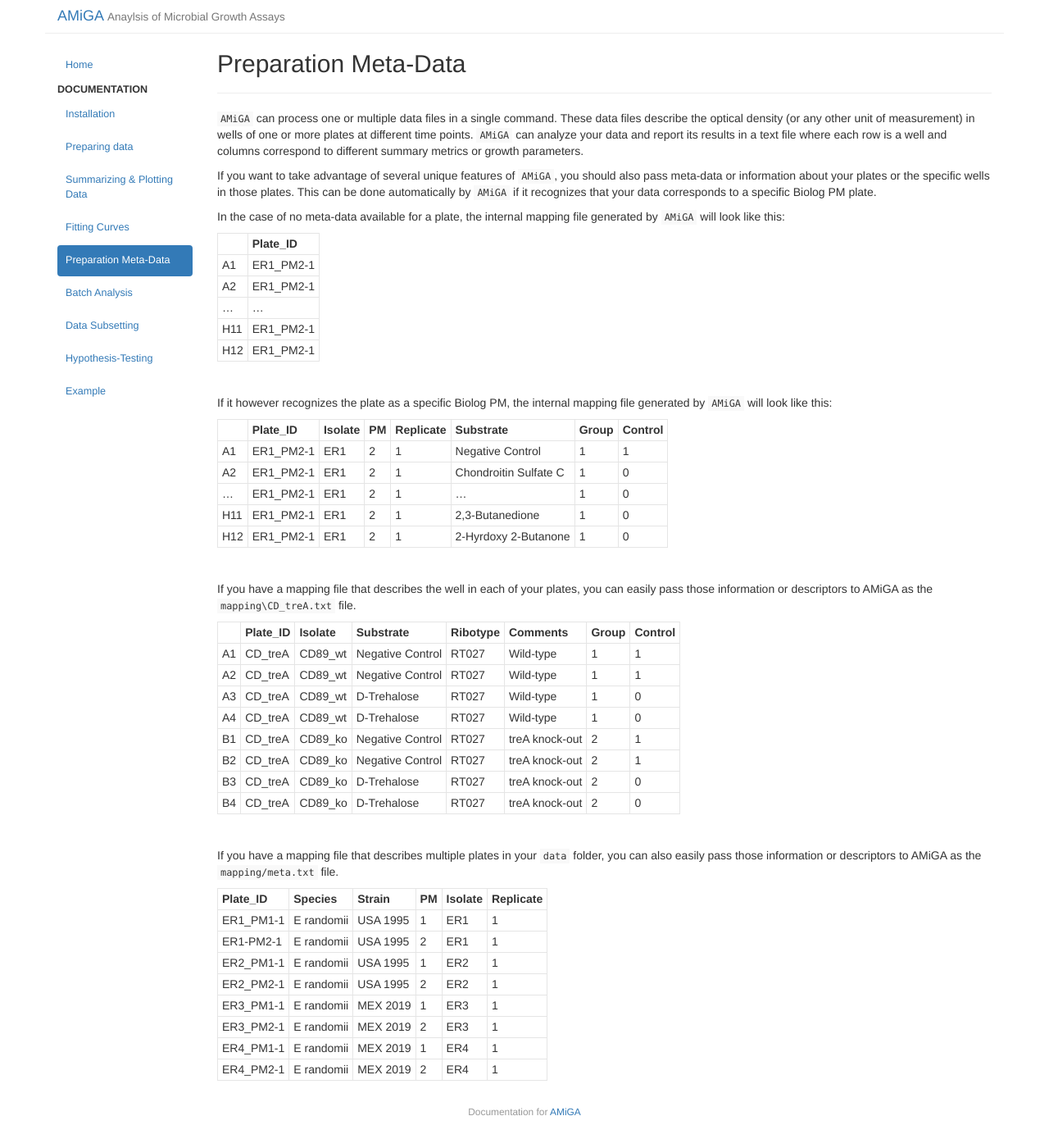
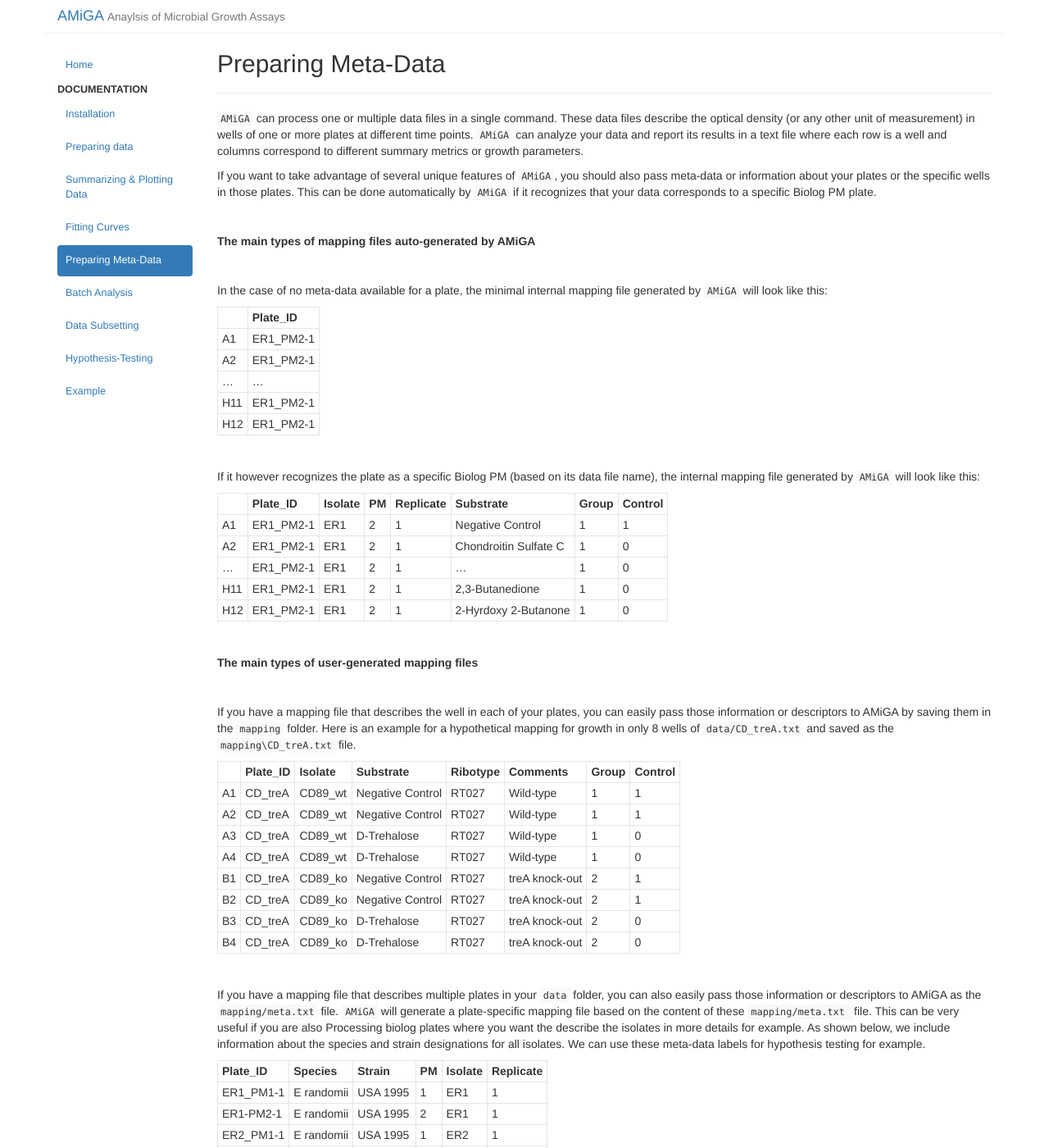
Before and after one commit to firasmidani/amiga, a Jekyll site: the page built from docs/_posts/2020-03-25-metadata.md, in a window 1280 px wide and 1400 px high. Shown: the whole window at 82% size. Built offline with Jekyll 4.4.1, drawn with Linux system fonts in a browser that asks for light colours.

Commit message:
more metadata preparation notes

```diff
--- a/docs/_posts/2020-03-25-metadata.md
+++ b/docs/_posts/2020-03-25-metadata.md
@@ -1,6 +1,6 @@
 ---
 layout: page
-title: "Preparation Meta-Data"
+title: "Preparing Meta-Data"
 category: doc
 date: 2020-03-25 19:11:17
 order: 5
@@ -11,7 +11,13 @@ use_math: true
 
 If you want to take advantage of several unique features of `AMiGA`, you should also pass meta-data or information about your plates or the specific wells in those plates. This can be done automatically by `AMiGA` if it recognizes that your data corresponds to a specific Biolog PM plate.
 
-In the case of no meta-data available for a plate, the internal mapping file generated by `AMiGA` will look like this:
+<br />
+
+**The main types of mapping files auto-generated by AMiGA**
+
+<br />
+
+In the case of no meta-data available for a plate, the minimal internal mapping file generated by `AMiGA` will look like this:
 
 ||Plate_ID|
 |:---|:---|
@@ -23,7 +29,7 @@ In the case of no meta-data available for a plate, the internal mapping file gen
 
 <br />
 
-If it however recognizes the plate as a specific Biolog PM, the internal mapping file generated by `AMiGA` will look like this:
+If it however recognizes the plate as a specific Biolog PM (based on its data file name), the internal mapping file generated by `AMiGA` will look like this:
 
 ||Plate_ID|Isolate|PM|Replicate|Substrate|Group|Control|
 |:---|:---|:---|:---|:---|:---|:---|:---|
@@ -35,7 +41,11 @@ If it however recognizes the plate as a specific Biolog PM, the internal mapping
 
 <br />
 
-If you have a mapping file that describes the well in each of your plates, you can easily pass those information or descriptors to AMiGA as the `mapping\CD_treA.txt` file.
+**The main types of user-generated mapping files**
+
+<br />
+
+If you have a mapping file that describes the well in each of your plates, you can easily pass those information or descriptors to AMiGA by saving them in the `mapping` folder. Here is an example for a hypothetical mapping for growth in only 8 wells of `data/CD_treA.txt` and saved as the `mapping\CD_treA.txt` file.
 
 ||Plate_ID|Isolate|Substrate|Ribotype|Comments|Group|Control|
 |:---|:---|:---|:---|:---|:---|:---|:---|
@@ -50,7 +60,7 @@ If you have a mapping file that describes the well in each of your plates, you c
 
 <br />
 
-If you have a mapping file that describes multiple plates in your `data` folder, you can also easily pass those information or descriptors to AMiGA as the `mapping/meta.txt` file.
+If you have a mapping file that describes multiple plates in your `data` folder, you can also easily pass those information or descriptors to AMiGA as the `mapping/meta.txt` file. `AMiGA` will generate a plate-specific mapping file based on the content of these `mapping/meta.txt `file. This can be very useful if you are also Processing biolog plates where you want the describe the isolates in more details for example. As shown below, we include information about the species and strain designations for all isolates. We can use these meta-data labels for hypothesis testing for example.
 
 |Plate_ID|Species|Strain|PM|Isolate|Replicate|
 |:---|:---|:---|:---|:---|
```
